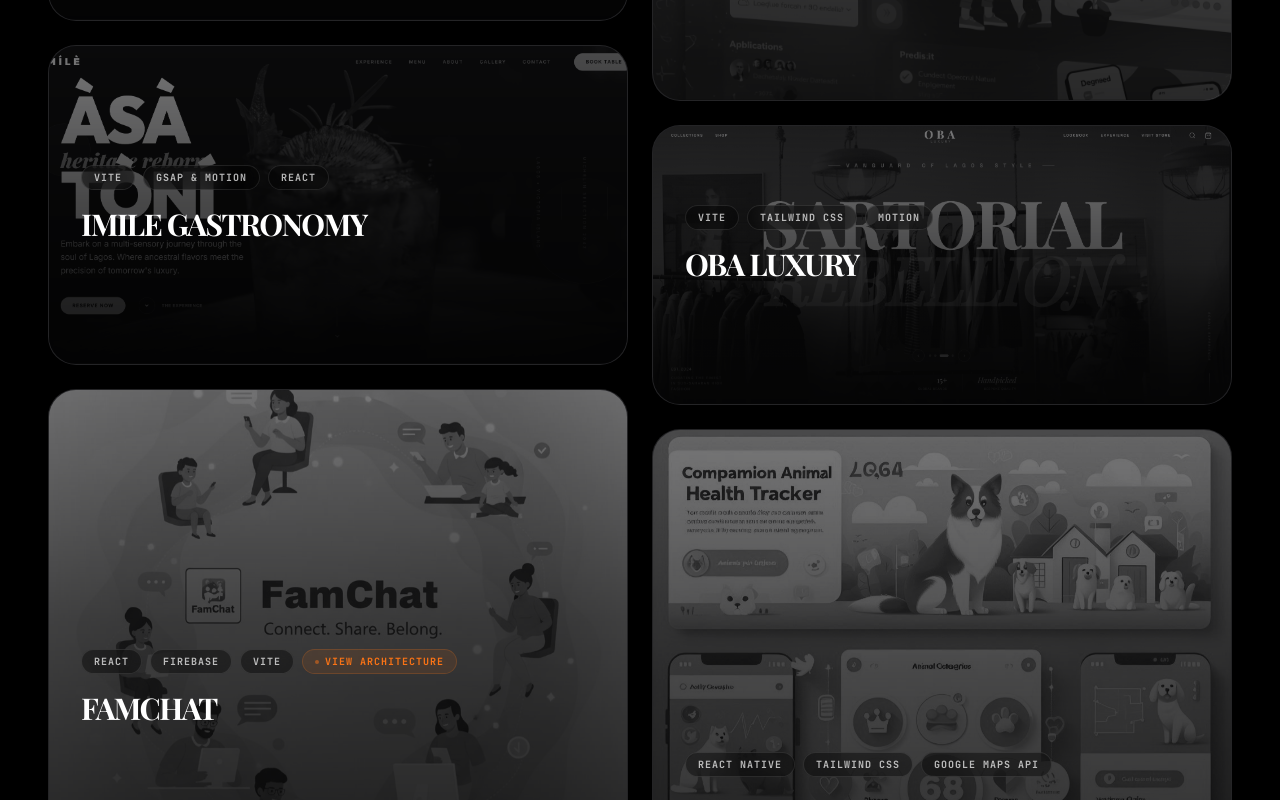
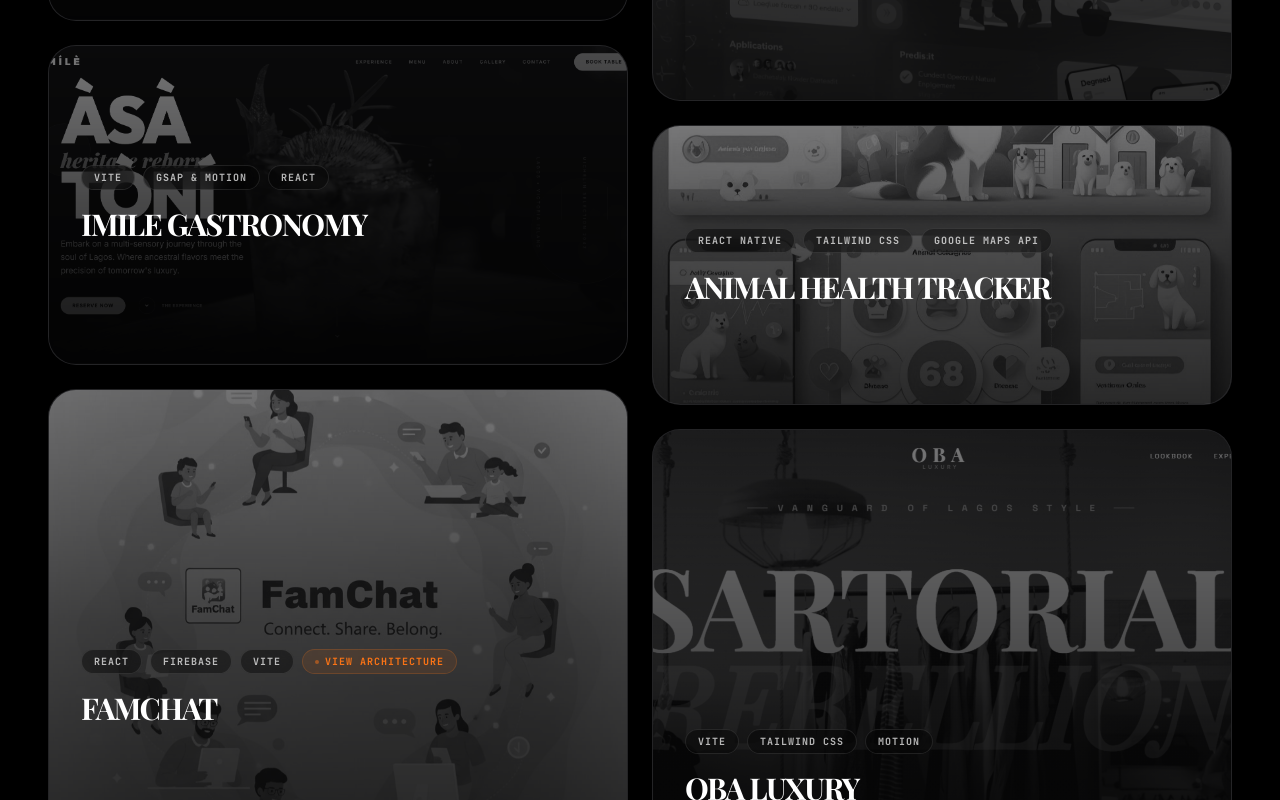
Before and after one commit to praisecracks/PraisecrackPortfolioNew, a React (Vite) app: page / in a window 1280 px wide. Shown: the part 8420-9220 px from the top of the page. Built offline with nearby package versions, Linux system fonts and the light colour scheme; no server answers; a web font is replaced by a local one.

Commit message:
updated constant2

```diff
--- a/src/constants.ts
+++ b/src/constants.ts
@@ -126,7 +126,7 @@ export const PROJECTS = [
     {
       title: "IMILE GASTRONOMY",
       description: "ÌMÍLÈ • Gastronomy is a tribute to the eternal radiance of West African heritage.",
-      link: "imile-gastronomy.netlify.app",
+      link: "https://imile-gastronomy.netlify.app/",
       tech: ["Vite", "GSAP & Motion", "React", "Tailwind CSS", "Lenis"],
       github: "https://github.com/praisecracks/IMILE-Resturant.git",
       image: "/IMILE-Resturant.png",
@@ -170,15 +170,6 @@ export const PROJECTS = [
      platform: "Web"
    },
    {
-     title: "OBA LUXURY",
-     description: "OBA is a premium digital fashion experience crafted for a futuristic Nigerian luxury brand.",
-     link: "https://oba-Luxury.netlify.app",
-     tech: ["Vite", "Tailwind CSS", "Motion", "Lenis", "React", "emailjs"],
-     github: "https://github.com/praisecracks/OBA-Luxury-Bespoke.git",
-    image: "/OBA-Luxury-Bespoke.png",
-    platform: "Web"
-  },
-   {
      title: "ANIMAL HEALTH TRACKER",
      description: "Mobile app tracking animal health, connects to vet clinics.",
      link: "https://github.com/praisecracks/Animal-health-Tracker",
@@ -186,6 +177,15 @@ export const PROJECTS = [
      github: "https://github.com/praisecracks/Animal-health-Tracker",
      image: "/animal-health-tracker.jpeg",
      platform: "Mobile"
+    },
+    {
+      title: "OBA LUXURY",
+      description: "OBA is a premium digital fashion experience crafted for a futuristic Nigerian luxury brand.",
+      link: "https://oba-Luxury.netlify.app",
+      tech: ["Vite", "Tailwind CSS", "Motion", "Lenis", "React", "emailjs"],
+      github: "https://github.com/praisecracks/OBA-Luxury-Bespoke.git",
+     image: "/OBA-Luxury-Bespoke.png",
+     platform: "Web"
    }
 ];
 
```
